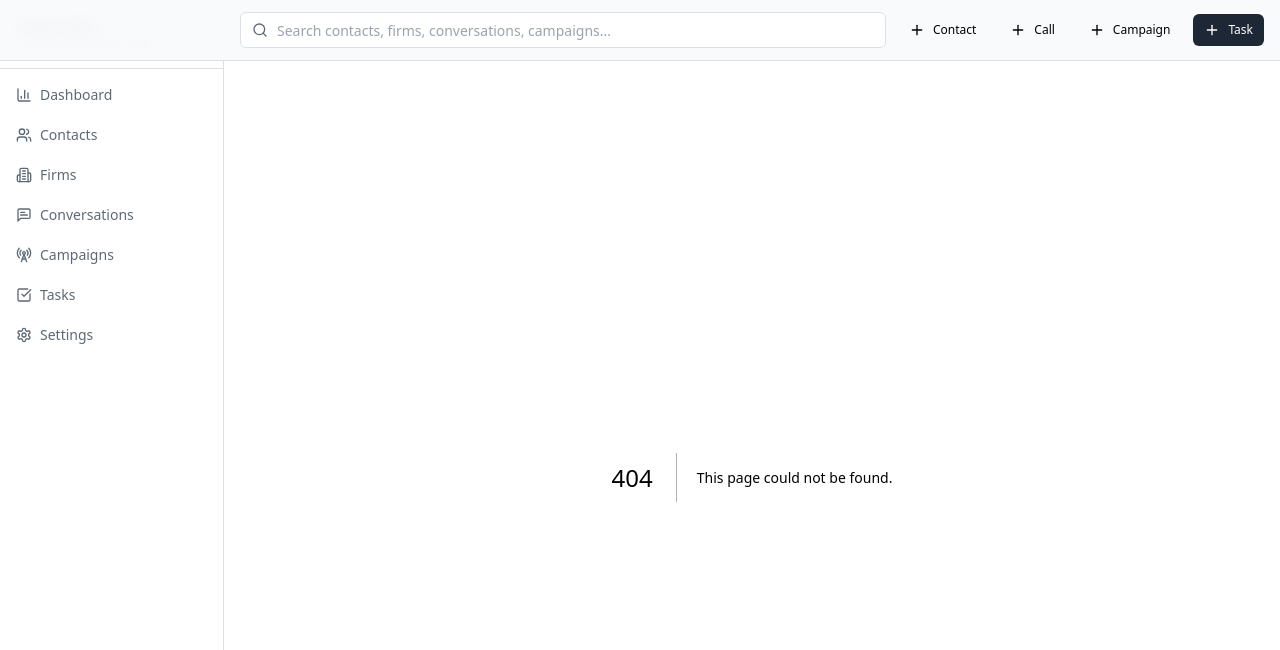
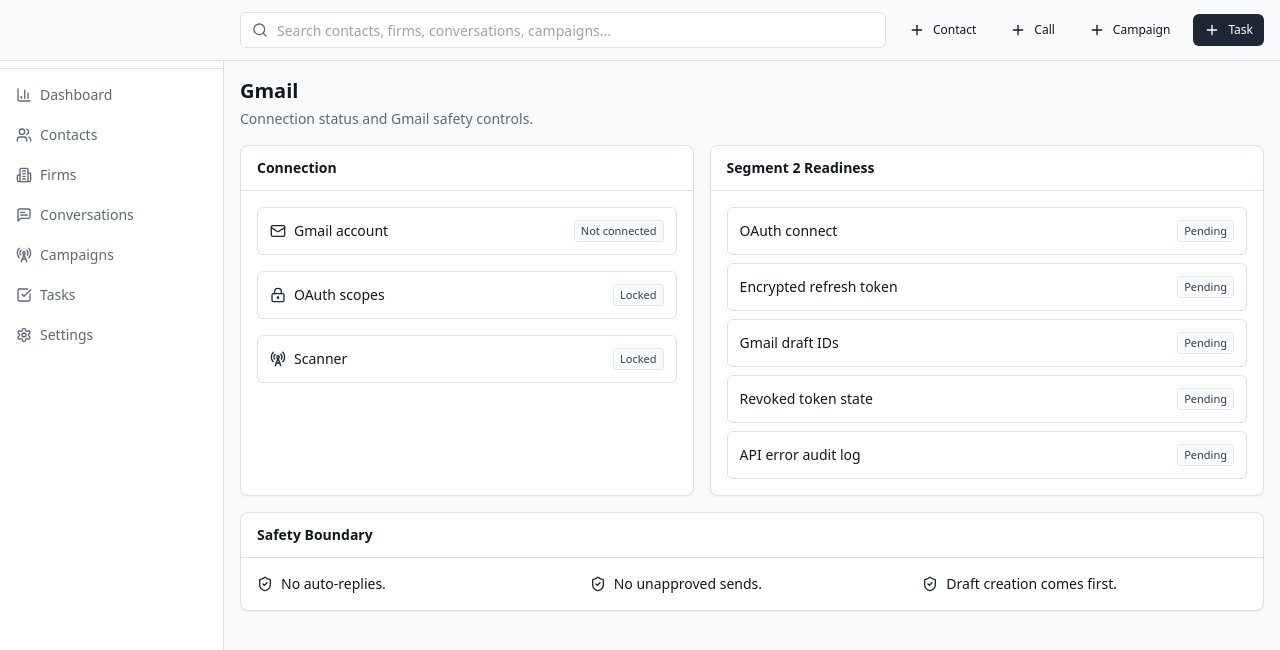
Before and after one commit to Adam-Li-611/networking-machine, a Next.js app: page /gmail in a window 1280 px wide. Before the commit this address had no page. Shown: the top 650 px of the page. Built offline with nearby package versions, Linux system fonts and the light colour scheme.

Commit message:
Add Gmail foundation status route

```diff
--- /dev/null
+++ b/app/gmail/page.tsx
@@ -0,0 +1,73 @@
+import { LockKeyhole, Mail, RadioTower, ShieldCheck } from "lucide-react";
+import { Badge } from "@/components/ui/badge";
+import { Card, CardContent, CardHeader, CardTitle } from "@/components/ui/card";
+import { PageHeader } from "@/components/page-header";
+
+const futureChecks = [
+  "OAuth connect",
+  "Encrypted refresh token",
+  "Gmail draft IDs",
+  "Revoked token state",
+  "API error audit log"
+];
+
+export default function GmailPage() {
+  return (
+    <div>
+      <PageHeader
+        title="Gmail"
+        description="Connection status and Gmail safety controls."
+      />
+
+      <div className="grid gap-4 lg:grid-cols-[0.9fr_1.1fr]">
+        <Card>
+          <CardHeader><CardTitle>Connection</CardTitle></CardHeader>
+          <CardContent className="grid gap-4">
+            <div className="flex items-center justify-between rounded-md border p-3">
+              <div className="flex items-center gap-2 text-sm font-medium">
+                <Mail className="h-4 w-4 text-primary" />
+                Gmail account
+              </div>
+              <Badge value="NOT CONNECTED" />
+            </div>
+            <div className="flex items-center justify-between rounded-md border p-3">
+              <div className="flex items-center gap-2 text-sm font-medium">
+                <LockKeyhole className="h-4 w-4 text-primary" />
+                OAuth scopes
+              </div>
+              <Badge value="LOCKED" />
+            </div>
+            <div className="flex items-center justify-between rounded-md border p-3">
+              <div className="flex items-center gap-2 text-sm font-medium">
+                <RadioTower className="h-4 w-4 text-primary" />
+                Scanner
+              </div>
+              <Badge value="LOCKED" />
+            </div>
+          </CardContent>
+        </Card>
+
+        <Card>
+          <CardHeader><CardTitle>Segment 2 Readiness</CardTitle></CardHeader>
+          <CardContent className="grid gap-2">
+            {futureChecks.map((check) => (
+              <div key={check} className="flex items-center justify-between rounded-md border p-3 text-sm">
+                <span>{check}</span>
+                <Badge value="PENDING" />
+              </div>
+            ))}
+          </CardContent>
+        </Card>
+      </div>
+
+      <Card className="mt-4">
+        <CardHeader><CardTitle>Safety Boundary</CardTitle></CardHeader>
+        <CardContent className="grid gap-2 text-sm md:grid-cols-3">
+          <div className="flex items-center gap-2"><ShieldCheck className="h-4 w-4 text-primary" /> No auto-replies.</div>
+          <div className="flex items-center gap-2"><ShieldCheck className="h-4 w-4 text-primary" /> No unapproved sends.</div>
+          <div className="flex items-center gap-2"><ShieldCheck className="h-4 w-4 text-primary" /> Draft creation comes first.</div>
+        </CardContent>
+      </Card>
+    </div>
+  );
+}
```
